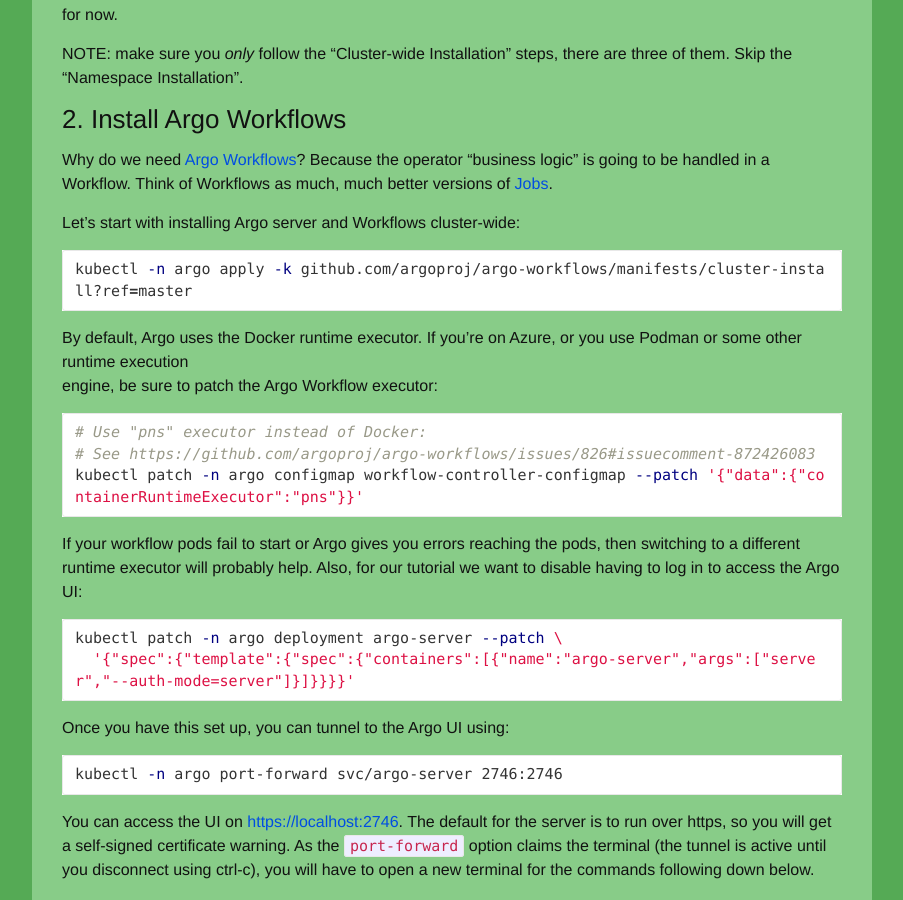
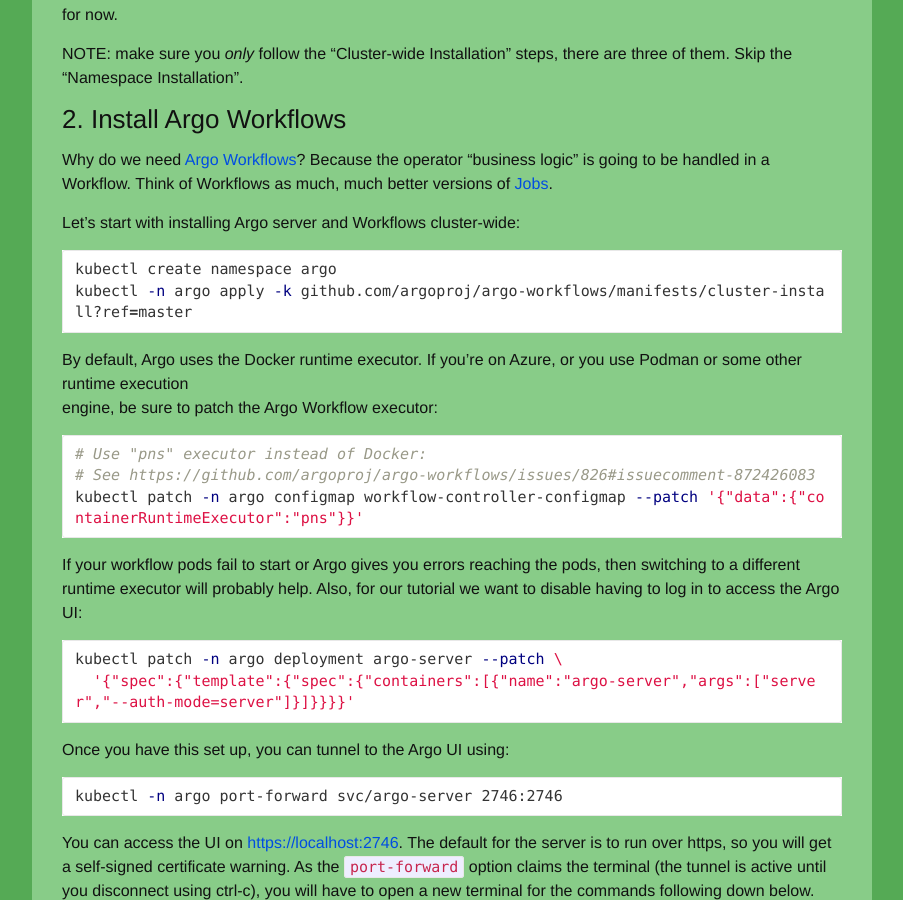
Before and after one commit to reinvantveer/reinvantveer.github.io, a Jekyll site: the page built from _posts/2022-01-29-easier-operator.md, in a window 1280 px wide and 900 px high, scrolled down 5037 px. Shown: the whole window, without its empty margins (188-1091 px from the left). Built offline with Jekyll 4.4.1, drawn with Linux system fonts in a browser that asks for light colours; comment, search, counter and statistics services are not loaded.

Commit message:
add namespace install command
Signed-off-by: reinvantveer <rein@vantveer.me>

````diff
--- a/_posts/2022-01-29-easier-operator.md
+++ b/_posts/2022-01-29-easier-operator.md
@@ -195,6 +195,7 @@
 
 Let's start with installing Argo server and Workflows cluster-wide:
 ```shell
+kubectl create namespace argo
 kubectl -n argo apply -k github.com/argoproj/argo-workflows/manifests/cluster-install?ref=master
 ```
 
````
